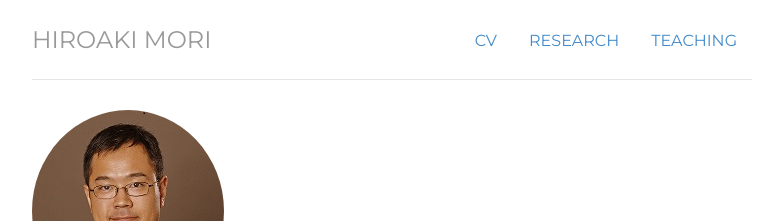
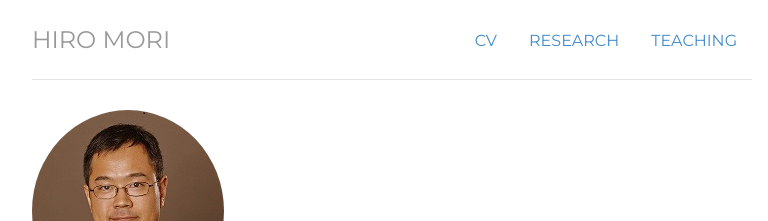
Before and after one commit to morihiroaki/morihiroaki.github.io, a Jekyll site: the page built from index.html, in a window 1280 px wide. Shown: the top 221 px of the page, without its empty margins (248-1016 px from the left). Built offline with Jekyll 4.4.1, drawn with Linux system fonts in a browser that asks for light colours.

Commit message:
Update header.html

```diff
--- a/_includes/header.html
+++ b/_includes/header.html
@@ -6,6 +6,6 @@
           </ul>
         </li>
       </ul>
-      <h3><a class="text-muted" href="/">Hiroaki Mori</a></h3>
+      <h3><a class="text-muted" href="/">Hiro Mori</a></h3>
 </nav>
 </div> <!-- /header -->
```
